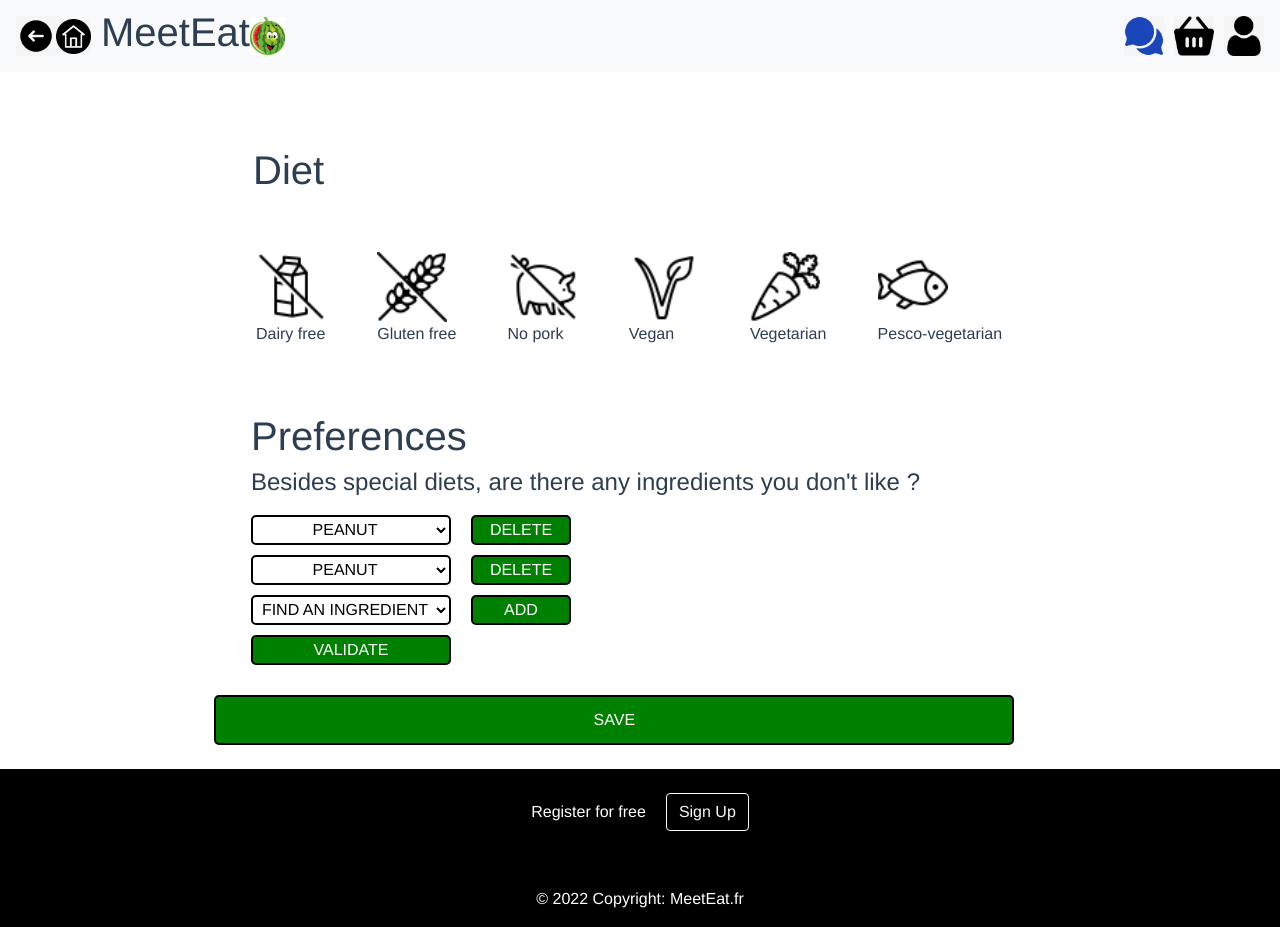
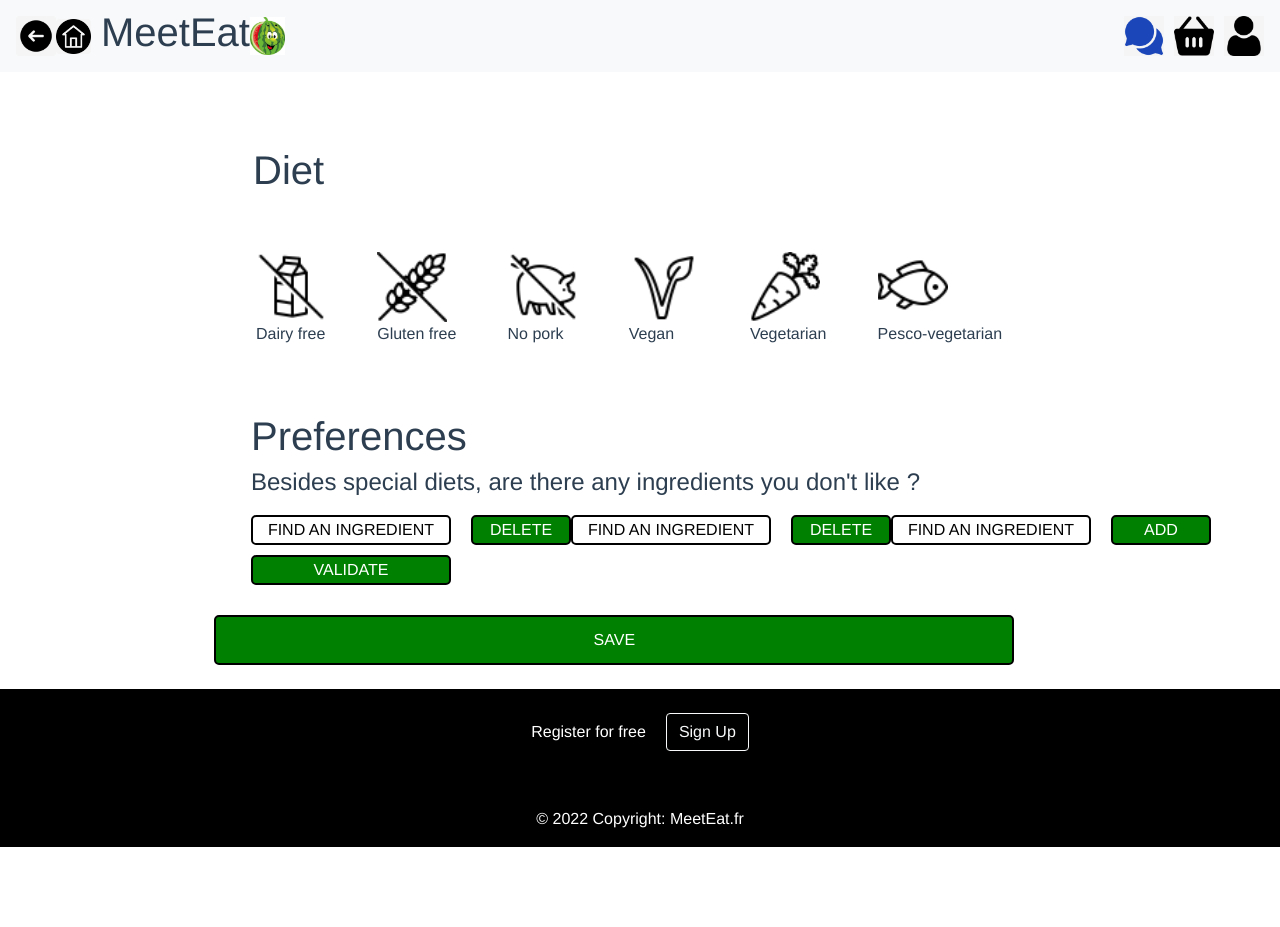
Before and after one commit to phungtuantu/MeetEat, a Vue app in the folder MeetEat-frontend/FINAL_UI/: page /selectpreferences in a window 1280 px wide. After the commit the page ends 847 px from the top, so only its background shows below. Built offline with nearby package versions, Linux system fonts and the light colour scheme.

Commit message:
front_menu_deroulant_selectPreferences

```diff
--- a/MeetEat-frontend/FINAL_UI/src/components/SmartComponents/SelectPreferences.vue
+++ b/MeetEat-frontend/FINAL_UI/src/components/SmartComponents/SelectPreferences.vue
@@ -1,5 +1,5 @@
 <template>
-<form>
+<div>
   <div class="form-row justify-content-md-left">
       <div class="left">
         <h1>Diet</h1>
@@ -55,51 +55,178 @@
             <h4>Besides special diets, are there any ingredients you don't like ?</h4>
         </div>
 
-        <div class="form-row justify-content-md-left">
-            <select class="dropdown" name="dog-names" id="dog-names">
-                <option value="rigatoni">Peanut</option>
-                <option value="dave">Garlic</option>
-                <option value="pumpernickel">Olives</option>
-            </select>
-            <button class="button_suppr" type="button">Delete</button>
+        <div class="form-row justify-content-md-left" id="dropdown-container">
+            <div class="dropdown">
+                <button @click="myFunction(3)" class="dropbtn" type="button" id="dropdown_btn">Find an ingredient</button>
+                <div id="myDropdown3" class="dropdown-content">
+                    <input type="text" placeholder="Search.." id="myInput" @keyup="filterFunction()">
+                    <p value="peanut">Peanut</p>
+                    <p value="garlic">Garlic</p>
+                </div>
+                <button class="button_suppr" type="button">Delete</button>
+            </div>
+            <div class="dropdown">
+                <button @click="myFunction(2)" class="dropbtn" type="button" id="dropdown_btn">Find an ingredient</button>
+                <div id="myDropdown2" class="dropdown-content">
+                    <input type="text" placeholder="Search.." id="myInput" @keyup="filterFunction()">
+                    <p value="peanut">Peanut</p>
+                    <p value="garlic">Garlic</p>
+                </div>
+                <button class="button_suppr" type="button">Delete</button>
+            </div>
+            <div class="dropdown">
+                <button @click="myFunction(1)" class="dropbtn" type="button" id="dropdown_btn">Find an ingredient</button>
+                <div id="myDropdown1" class="dropdown-content">
+                    <input type="text" placeholder="Search.." id="myInput" @keyup="filterFunction()">
+                    <p value="peanut">Peanut</p>
+                    <p value="garlic">Garlic</p>
+                </div>
+                <button class="button_add" type="button">Add</button>
+            </div>
         </div>
 
-        <div class="form-row justify-content-md-left">
-            <select class="dropdown" name="dog-names" id="dog-names">
-                <option value="rigatoni">Peanut</option>
-                <option value="dave">Garlic</option>
-                <option value="pumpernickel">Olives</option>
-            </select>
-            <button class="button_suppr" type="button">Delete</button>
-        </div>
-
-        <div class="form-row justify-content-md-left">
-            <select class="dropdown" name="dog-names" id="dog-names">
-                <option value="rigatoni">Find an ingredient</option>
-                <option value="rigatoni">Peanut</option>
-                <option value="dave">Garlic</option>
-                <option value="pumpernickel">Olives</option>
-            </select>
-            <button class="button_suppr" type="button">Add</button>
-        </div>
         <div class="form-row justify-content-md-left">
             <button class="button_validate" type="button">Validate</button>
         </div>
     </div>
+
     <div class="form-row justify-content-md-left">
         <button class="button_save" type="button">Save</button>
     </div>
 
-</form>
+</div>
 </template>
 
 <script>
+
 export default {
-  name: "SelectPreferences"
+    name: "SelectPreferences",
+    methods: {
+        myFunction: function(id)
+        {
+          document.getElementById("myDropdown"+id.toString()).classList.toggle("show");
+        },
+        filterFunction: function()
+        {
+            var input, filter, div, txtValue, p, i;
+            input = document.getElementById("myInput");
+            filter = input.value.toUpperCase();
+            div = document.getElementById("myDropdown3");
+            p = div.getElementsByTagName("p");
+            for (i = 0; i < p.length; i++) {
+                txtValue = p[i].textContent || p[i].innerText;
+                if (txtValue.toUpperCase().indexOf(filter) > -1) {
+                    p[i].style.display = "";
+                } else {
+                    p[i].style.display = "none";
+                }
+            }
+        },
+        /**addIngredients : function () {
+            var newDropDown = document.createElement("div");
+            newDropDown.setAttribute("class", "dropdown");
+
+            // Button
+            var button_drop = document.createElement("button");
+            button_drop.setAttribute("class", "dropbtn");
+            button_drop.setAttribute("type", "button");
+            button_drop.innerHTML = "Find an ingredient";
+            button_drop.style.position = "relative";
+            button_drop.style.display = "inline-block";
+            button_drop.style.marginTop = "10px";
+            button_drop.style.width = "200px";
+            button_drop.style.background = "white";
+            button_drop.style.textAlign = "center";
+            button_drop.style.border = "2px solid black";
+            button_drop.style.color = "black";
+            button_drop.style.textTransform = "uppercase";
+            button_drop.style.borderRadius = "5px";
+
+            // dropdown-content = input_text + p
+            var dropdown_content = document.createElement("div");
+            dropdown_content.setAttribute("id", "myDropdown2");
+            var input_text = document.createElement("input");
+            input_text.setAttribute("type", "text");
+            input_text.setAttribute("placeholder", "Search..");
+            var p1 = document.createElement("p");
+            p1.setAttribute("value", "peanut");
+            p1.innerHTML = "Peanut";
+            var p2 = document.createElement("p");
+            p2.setAttribute("value", "garlic");
+            p2.innerHTML = "Garlic";
+            dropdown_content.appendChild(input_text);
+            dropdown_content.appendChild(p1);
+            dropdown_content.appendChild(p2);
+
+            dropdown_content.style.display = "None";
+            dropdown_content.style.position = "absolute";
+            dropdown_content.style.backgroundColor = "#f6f6f6";
+            dropdown_content.style.minWidth = "230px";
+            dropdown_content.style.overflow = "auto";
+            dropdown_content.style.border = "1px solid #ddd";
+            dropdown_content.style.zIndex = "1";
+            dropdown_content.style.textAlign = "center";
+            p1.style.color = "black";
+            p1.style.padding = "12px 16px";
+            p1.style.display = "block";
+            p2.style.color = "black";
+            p2.style.padding = "12px 16px";
+            p2.style.display = "block";
+
+            newDropDown.appendChild(button_drop);
+            newDropDown.appendChild(dropdown_content);
+            document.getElementById("dropdown-container").appendChild(newDropDown);
+            button_drop.addEventListener("click", this.myFunction(2));
+        },**/
+    }
 }
+
 </script>
 
 <style scoped>
+
+#myInput {
+  box-sizing: border-box;
+  background-position: 14px 12px;
+  background-repeat: no-repeat;
+  font-size: 16px;
+  padding: 14px 20px 12px 45px;
+  border: none;
+  border-bottom: 1px solid #ddd;
+}
+
+#myInput:focus {outline: 3px solid #ddd;}
+
+.dropbtn {
+  position: relative;
+  display: inline-block;
+}
+
+.dropbtn:hover, .dropbtn:focus {
+  background-color: #DCDCDC;
+}
+
+.dropdown-content {
+  display: none;
+  position: absolute;
+  background-color: #f6f6f6;
+  min-width: 230px;
+  overflow: auto;
+  border: 1px solid #ddd;
+  z-index: 1;
+  text-align: center;
+}
+
+.dropdown-content p {
+  color: black;
+  padding: 12px 16px;
+  text-decoration: none;
+  display: block;
+}
+
+.dropdown p:hover {background-color: #ddd;}
+
+.show {display: block;}
 
 .left {
     text-align: left;
@@ -116,7 +243,7 @@ export default {
     text-align: center;
 }
 
-.dropdown {
+.dropbtn {
     margin-top: 10px;
     width: 200px;
     background: white;
@@ -127,7 +254,7 @@ export default {
     border-radius: 5px;
 }
 
-.button_suppr{
+.button_suppr, .button_add{
     margin-left: 20px;
     margin-top: 10px;
     width: 100px;
@@ -142,6 +269,14 @@ export default {
     border-radius: 5px;
 }
 
+.button_suppr:hover, .button_suppr:focus{
+    background-color: #66CC00
+}
+
+.button_add:hover, .button_add:focus{
+    background-color: #66CC00
+}
+
 .button_validate{
     margin-top: 10px;
     width: 200px;
@@ -152,6 +287,10 @@ export default {
     color: white;
     text-transform: uppercase;
     border-radius: 5px;
+}
+
+.button_validate:hover, .button_validate:focus{
+    background-color: #66CC00
 }
 
 .button_save{
@@ -168,4 +307,8 @@ export default {
     border-radius: 5px;
 }
 
+.button_save:hover, .button_save:focus{
+    background-color: #66CC00
+}
+
 </style>
```
Also changed, not shown: 1 other file (tests, documents, lock files or other folders).
